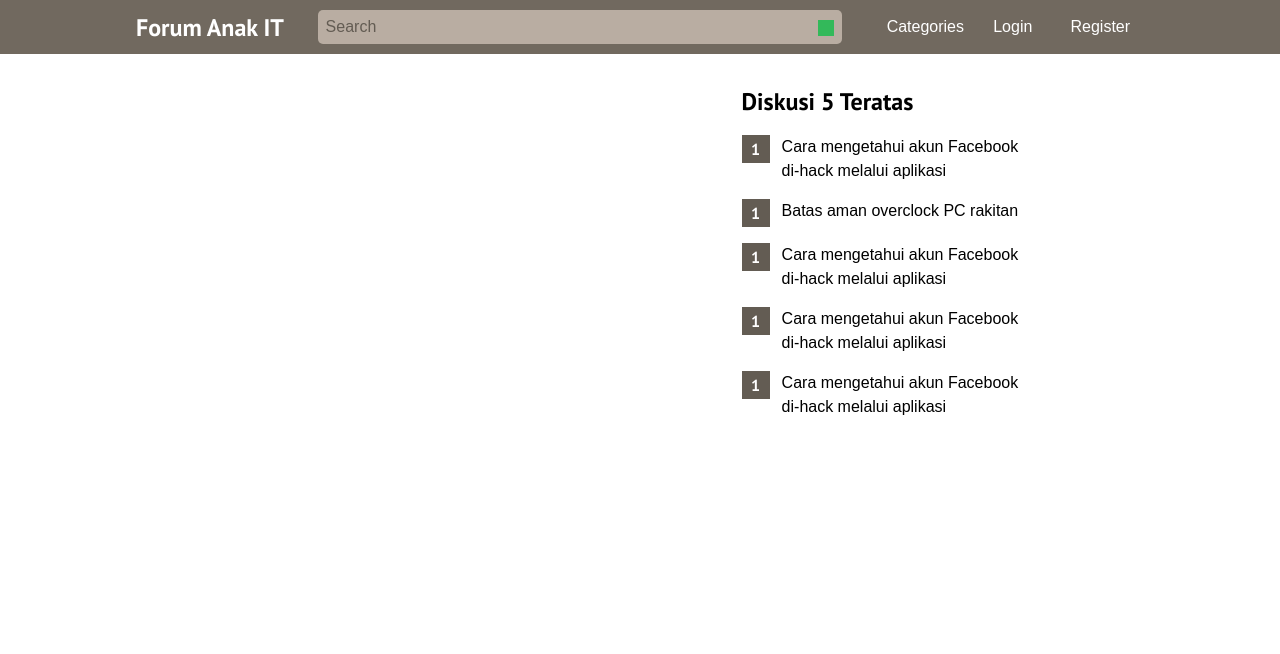
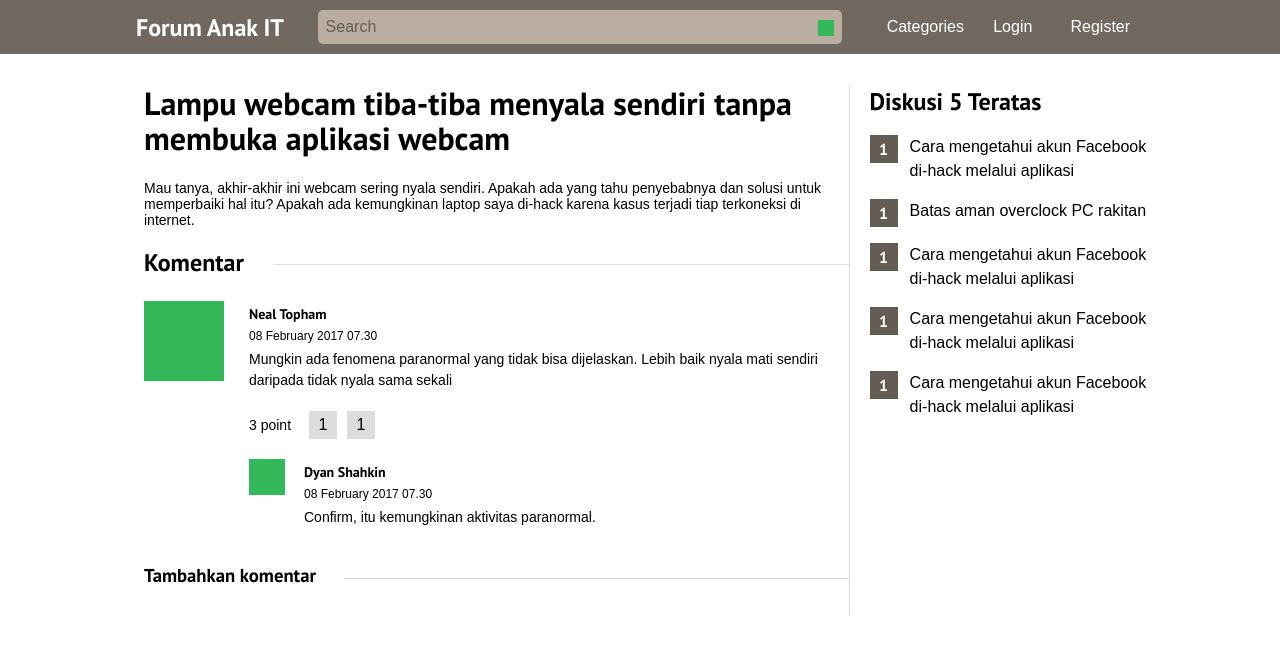
Before and after one commit to naufalzs/forum-anak-it, a React (Create React App) app: page / in a window 1280 px wide. Shown: the top 654 px of the page. Built offline with nearby package versions, Linux system fonts and the light colour scheme; a web font is replaced by a local one.

Commit message:
checkpoint section comment

```diff
--- a/src/App.js
+++ b/src/App.js
@@ -20,15 +20,72 @@ function App() {
         </div>
       </div>
       <div className="main-content">
-        <div className="main-left"></div>
+        <div className="main-left">
+          <div className="section-topic">
+            <h1>
+              Lampu webcam tiba-tiba menyala sendiri tanpa membuka aplikasi
+              webcam
+            </h1>
+            <p>
+              Mau tanya, akhir-akhir ini webcam sering nyala sendiri. Apakah ada
+              yang tahu penyebabnya dan solusi untuk memperbaiki hal itu? Apakah
+              ada kemungkinan laptop saya di-hack karena kasus terjadi tiap
+              terkoneksi di internet.
+            </p>
+          </div>
+          <div className="section-comment">
+            <h2 className="title-1">Komentar</h2>
+            <div className="comment-container">
+              <div className="pic"></div>
+              <div className="comment-content">
+                <h4>Neal Topham</h4>
+                <div className="comment-date">08 February 2017 07.30</div>
+                <p>
+                  Mungkin ada fenomena paranormal yang tidak bisa dijelaskan.
+                  Lebih baik nyala mati sendiri daripada tidak nyala sama sekali
+                </p>
+                <div className="comment-vote-container">
+                  <p>3 point</p>
+                  <div className="vote-square">1</div>
+                  <div className="vote-square">1</div>
+                </div>
+                <div className="reply-container">
+                  <div className="pic-2"></div>
+                  <div className="comment-content">
+                    <h4>Dyan Shahkin</h4>
+                    <div className="comment-date">08 February 2017 07.30</div>
+                    <p>Confirm, itu kemungkinan aktivitas paranormal.</p>
+                  </div>
+                </div>
+              </div>
+            </div>
+          </div>
+          <div className="section-comment-input">
+            <h3 className="title-2">Tambahkan komentar</h3>
+          </div>
+        </div>
         <div className="main-right">
           <h3>Diskusi 5 Teratas</h3>
           <ul className="trending">
-            <li><div className="num-box">1</div>Cara mengetahui akun Facebook di-hack melalui aplikasi</li>
-            <li><div className="num-box">1</div>Batas aman overclock PC rakitan</li>
-            <li><div className="num-box">1</div>Cara mengetahui akun Facebook di-hack melalui aplikasi</li>
-            <li><div className="num-box">1</div>Cara mengetahui akun Facebook di-hack melalui aplikasi</li>
-            <li><div className="num-box">1</div>Cara mengetahui akun Facebook di-hack melalui aplikasi</li>
+            <li>
+              <div className="num-box">1</div>Cara mengetahui akun Facebook
+              di-hack melalui aplikasi
+            </li>
+            <li>
+              <div className="num-box">1</div>Batas aman overclock PC rakitan
+            </li>
+            <li>
+              <div className="num-box">1</div>Cara mengetahui akun Facebook
+              di-hack melalui aplikasi
+            </li>
+            <li>
+              <div className="num-box">1</div>Cara mengetahui akun Facebook
+              di-hack melalui aplikasi
+            </li>
+            <li>
+              <div className="num-box">1</div>Cara mengetahui akun Facebook
+              di-hack melalui aplikasi
+            </li>
           </ul>
         </div>
       </div>
--- a/src/App.scss
+++ b/src/App.scss
@@ -66,10 +66,97 @@ $black: #333333;
   .main-content {
     width: 1008px;
     padding: 32px 0 0 16px;
+    margin: auto;
     // padding-top: 32px;
     display: grid;
     grid-template-columns: 70% auto;
     .main-left {
+      border-right: 1px solid $gray;
+      .section-topic {
+        margin-right: 20px;
+        margin-bottom: 36px;
+        h1 {
+          line-height: 1.1;
+          margin-bottom: 24px;
+        }
+        p {
+          font-size: 14px;
+        }
+      }
+      .section-comment {
+        border-top: 1px solid $gray;
+        border-bottom: 1px solid $gray;
+        position: relative;
+        padding: 36px 18px 50px 0;
+        .title-1 {
+          position: absolute;
+          top: -18px;
+          width: 130px;
+          background-color: white;
+        }
+        .comment-container {
+          display: grid;
+          grid-template-columns: 105px auto;
+          row-gap: 26px;
+          .pic {
+            width: 80px;
+            height: 80px;
+            background-color: $green;
+          }
+          .pic-2 {
+            width: 36px;
+            height: 36px;
+            background-color: $green;
+          }
+          .comment-content {
+            h4 {
+              font-size: 14px;
+              margin-top: 4px;
+            }
+            .comment-date {
+              font-size: 12px;
+              margin: 6px 0;
+            }
+            p {
+              font-size: 14px;
+              line-height: 1.5;
+            }
+          }
+          .comment-vote-container {
+            margin: 20px 0;
+            display: grid;
+            grid-template-columns: 50px 28px 28px;
+            column-gap: 10px;
+            p {
+              font-size: 14px;
+              display: flex;
+              align-items: center;
+            }
+            .vote-square {
+              width: 28px;
+              height: 28px;
+              background-color: $gray;
+              display: flex;
+              align-items: center;
+              justify-content: center;
+            }
+          }
+          .reply-container {
+            display: grid;
+            grid-template-columns: 55px auto;
+          }
+        }
+      }
+      .section-comment-input {
+        position: relative;
+        padding: 18px 0;
+        .title-2 {
+          position: absolute;
+          top: -16px;
+          width: 200px;
+          background-color: white;
+        }
+      }
     }
     .main-right {
       padding-left: 20px;
```
